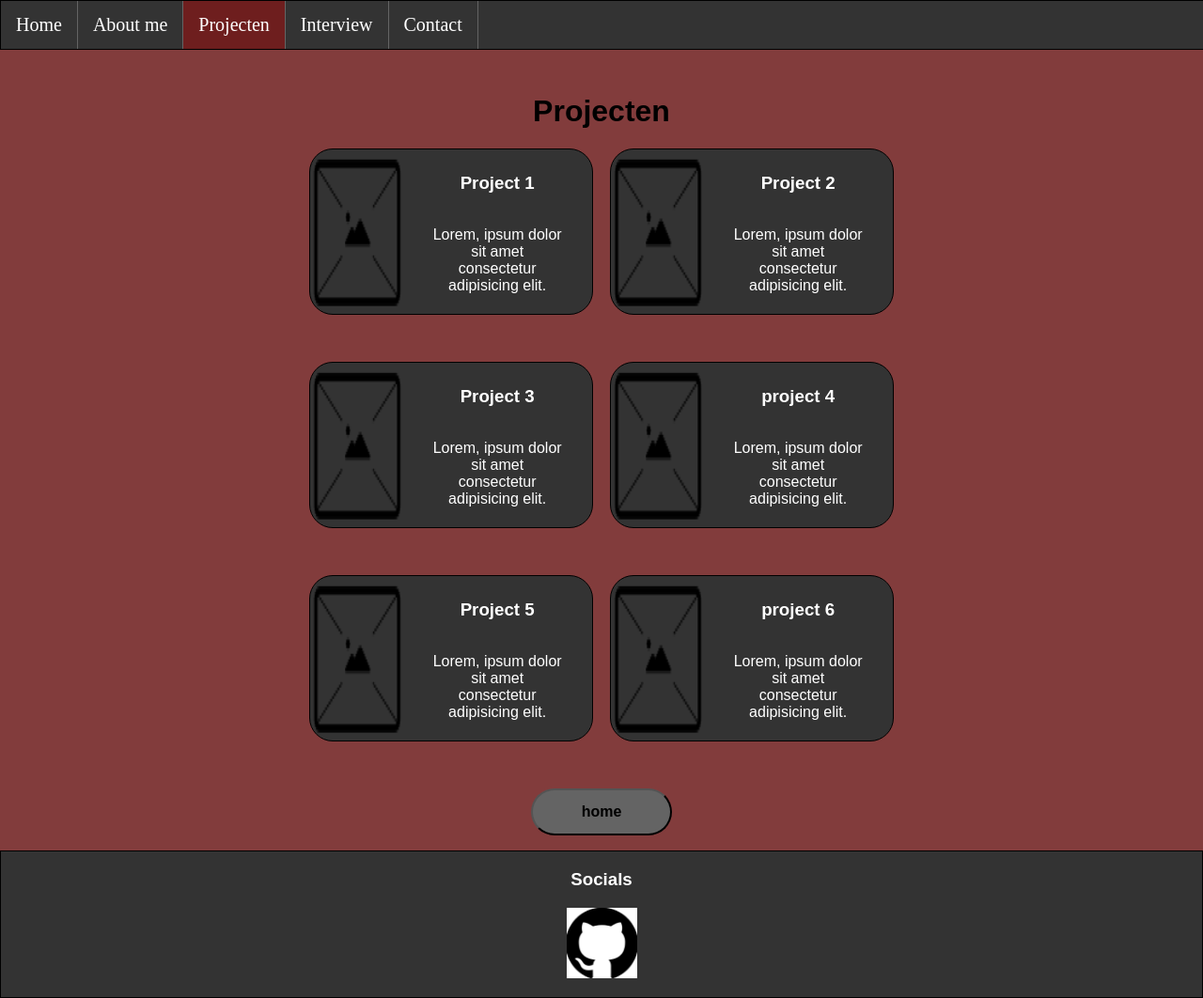
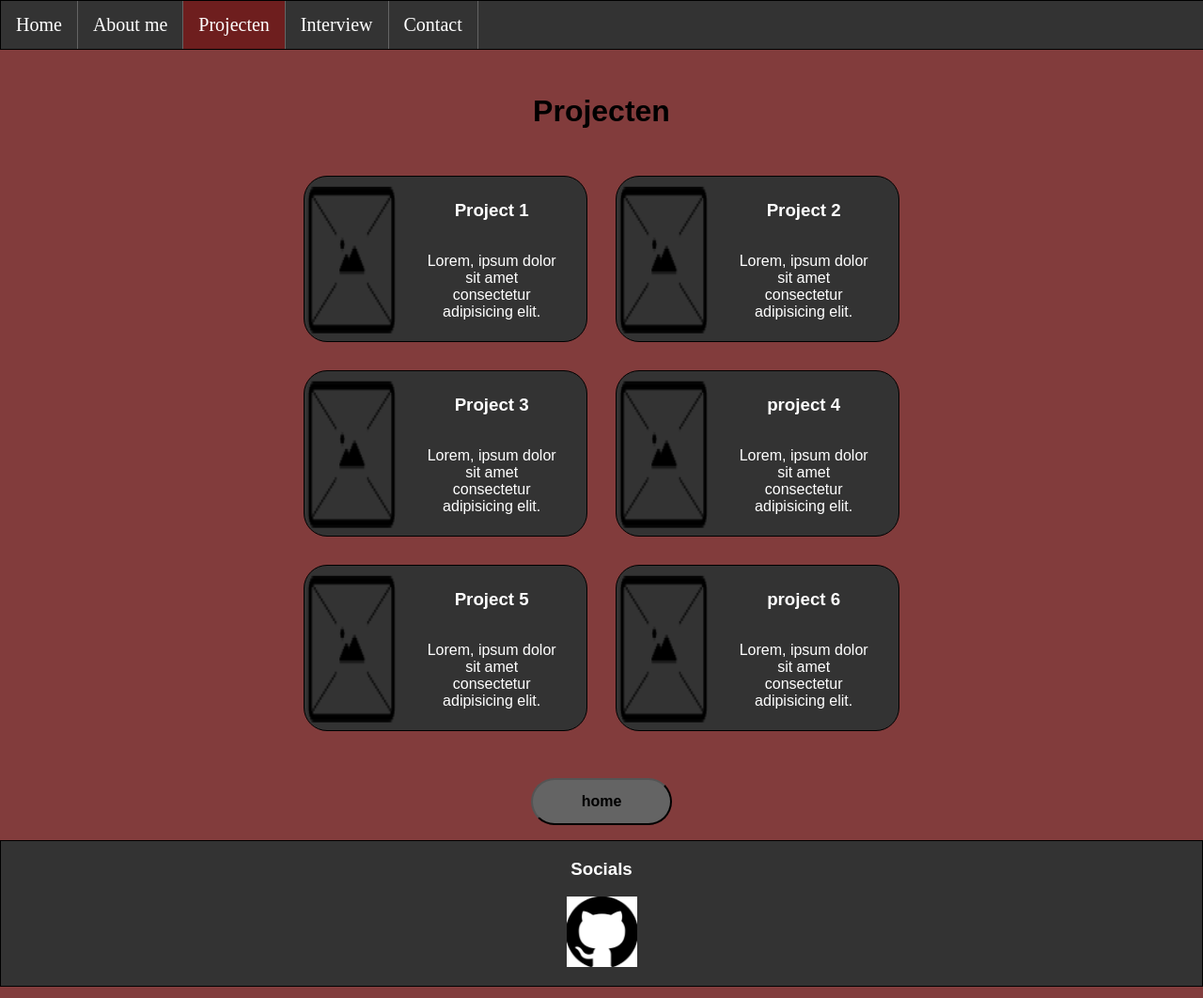
Before and after one commit to Rowan-Laffeber/portfolio, a PHP site: page /projects.html in a window 1280 px wide. Shown: the whole page at 94% size. Run offline with PHP 8.4, Linux system fonts and the light colour scheme.

Commit message:
added css grid
added css grid (2nd attempt)

```diff
--- a/contact.html
+++ b/contact.html
@@ -36,7 +36,7 @@
                 <input type="file" id="file" name="file" placeholder="file">
             <label for="Message">Message</label>
                 <textarea id="Message" name="Message" placeholder="Message" required spellcheck="true"></textarea>
-            <input type="submit" name="submit" id="SUB">
+            <input type="submit" name="submit" id="submit">
         </form>
 
         <footer>
--- a/portfolio.css
+++ b/portfolio.css
@@ -129,29 +129,60 @@ div.column-text{
   margin-bottom: auto;
   margin-top: auto;
 }
+.tegel-1{ grid-area: tegel-1;}
+.tegel-2{ grid-area: tegel-2;}
+.tegel-3{ grid-area: tegel-3;}
+.tegel-4{ grid-area: tegel-4;}
+.tegel-5{ grid-area: tegel-5;}
+.tegel-6{ grid-area: tegel-6;}
+
 div.tegels{
-  display: flex;
-  justify-content: space-around;
-  flex-direction: row;
-  margin-left: 25%;
-  margin-right: 25%;
-  margin-bottom: 50px;
+  display: grid;
+  grid-template-areas:
+  'tegel-1 tegel-2'
+  'tegel-3 tegel-4'
+  'tegel-5 tegel-6';
+  gap: 30px;
+  padding: 0px;
+  width: fit-content;
+  height: auto;
+  justify-items: center;
+  margin: 50px auto;
 }
-a.tegel-link{
+a{
   text-decoration: none;
   color: white;
 }
-.image-column{
+
+.article-grid{ grid-area: article-grid;}
+.image-1-grid{grid-area: image-1-grid;}
+.image-2-grid{grid-area: image-2-grid;}
+.image-3-grid{grid-area: image-3-grid;}
+
+.article-page{
+display: grid;
+grid-template-areas:
+'article-grid article-grid image-1-grid'
+'article-grid article-grid image-1-grid'
+'article-grid article-grid image-2-grid'
+'article-grid article-grid image-2-grid'
+'article-grid article-grid image-3-grid'
+'article-grid article-grid image-3-grid';
+gap: 30px;
+padding: 30px;
+width: 750px;
+height: auto;
+justify-items: center;
+background-color: rgb(51, 51, 51);
+border-radius: 25px;
+border: 1px solid black;
+margin: 50px auto;
+}
+.article-grid{
   display: flex;
   flex-direction: column;
-}
-.article-row{
-  display: flex;
-  flex-direction: row;
-}
-article{
-  display: flex;
-  flex-direction: column;
+  max-width: auto;
+  color: white;
 }
 form{
   display: flex;
--- a/portfolio.html
+++ b/portfolio.html
@@ -33,10 +33,12 @@
           <h3>mijn skillsets</h3>
             <p>programmas: inventor, fusion 360, e-plan, logosoft, fluidsim.</p>
             <p>programmeertalen: c++, phython, html, css, javascript</p>
+
+        <h2>Tabel inhoud</h1>
         <TABLE BORDER="1"
           table class="center">
             <TR>
-              <TH>X</TH>
+              <TH>x</TH>
               <TH>Titel 1</TH>
               <TH>Titel 2</TH>
               <TH>Titel 3</TH>
--- a/projects.html
+++ b/projects.html
@@ -24,7 +24,7 @@
         </nav>
         <h1>Projecten</h1>
         <div class="tegels">
-          <a href="project1.html" class="tegel-link">
+          <a href="project1.html" class="tegel-1" class="tegel-link">
             <div class="tegel">
               <img src="img and mp4/placeholder-project-tegel.png" alt="tegel-afbeelding">
               <div class="column-text">
@@ -33,7 +33,7 @@
               </div>
             </div>
           </a>
-          <a href="project2.html" class="tegel-link">
+          <a href="project2.html" class="tegel-2" class="tegel-link">
             <div class="tegel">
               <img src="img and mp4/placeholder-project-tegel.png" alt="tegel-afbeelding">
               <div class="column-text">
@@ -42,9 +42,7 @@
               </div>
             </div>
           </a>
-        </div>
-        <div class="tegels">
-          <a href="#" class="tegel-link">
+          <a href="#" class="tegel-3" class="tegel-link">
             <div class="tegel">
               <img src="img and mp4/placeholder-project-tegel.png" alt="tegel-afbeelding">
               <div class="column-text">
@@ -53,7 +51,7 @@
               </div>
             </div>
           </a>
-          <a href="#" class="tegel-link">
+          <a href="#" class="tegel-4" class="tegel-link">
             <div class="tegel">
               <img src="img and mp4/placeholder-project-tegel.png" alt="tegel-afbeelding">
               <div class="column-text">
@@ -62,9 +60,7 @@
               </div>
             </div>
           </a>
-        </div>
-        <div class="tegels">
-          <a href="#" class="tegel-link">
+          <a href="#" class="tegel-5" class="tegel-link">
             <div class="tegel">
               <img src="img and mp4/placeholder-project-tegel.png" alt="tegel-afbeelding">
               <div class="column-text">
@@ -73,7 +69,7 @@
               </div>
             </div>
           </a>
-          <a href="#" class="tegel-link">
+          <a href="#" class="tegel-6" class="tegel-link">
             <div class="tegel">
               <img src="img and mp4/placeholder-project-tegel.png" alt="tegel-afbeelding">
               <div class="column-text">
```
Also changed, not shown: index.html (+5 -7 lines), interview.html (+14 -3 lines), project1.html (+6 -8 lines), project2.html (+13 -2 lines), README.md, img and mp4/placeholder-project-article.png (added).
